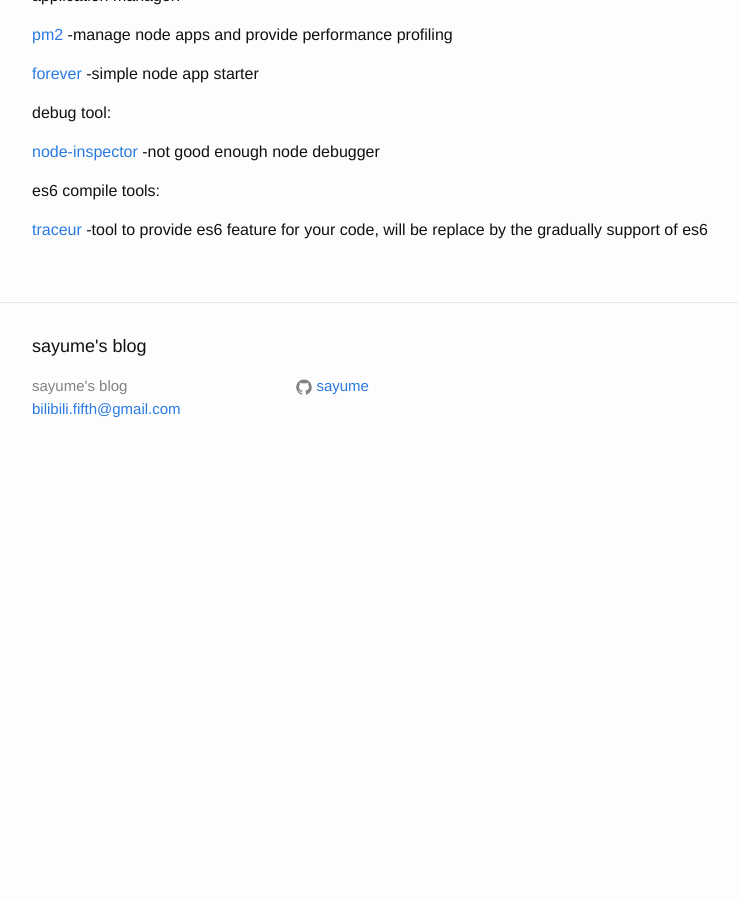
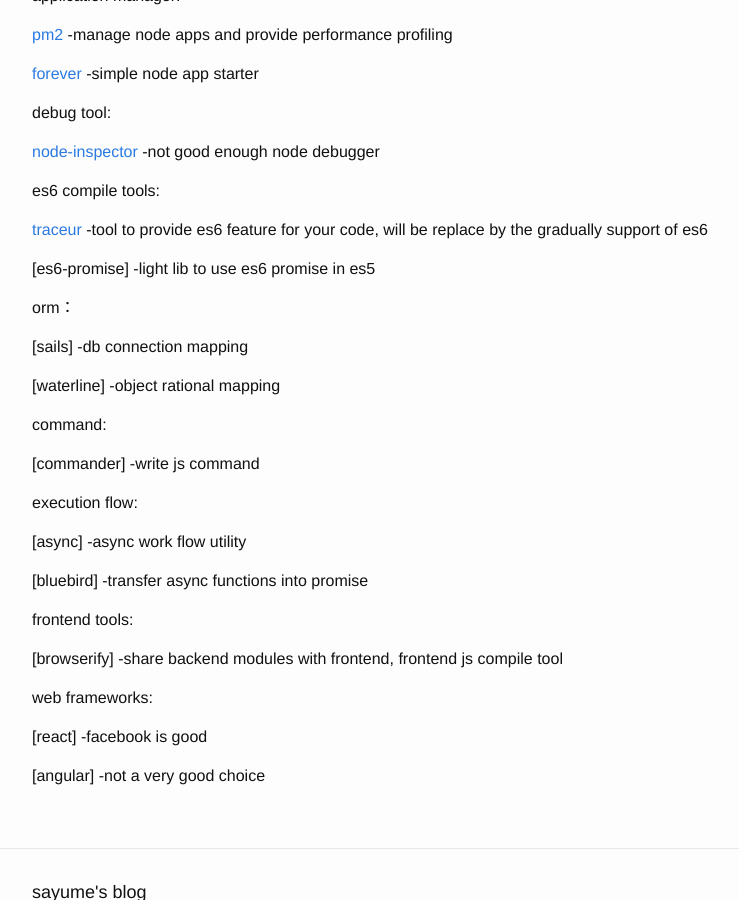
Before and after one commit to sayume/sayume.github.io, a Jekyll site: the page built from _posts/2015-04-18-how-to-become-a-good-node-jser-(1).markdown, in a window 1280 px wide and 900 px high, scrolled down 1068 px. Shown: the whole window, without its empty margins (238-977 px from the left). Built offline with Jekyll 4.4.1, drawn with Linux system fonts in a browser that asks for light colours; before the commit the page ends 1548 px from its top, so only the background shows below that; some of the changed text lies outside the part shown.

Commit message:
add a post.

```diff
--- a/_posts/2015-04-18-how-to-become-a-good-node-jser-(1).markdown
+++ b/_posts/2015-04-18-how-to-become-a-good-node-jser-(1).markdown
@@ -60,6 +60,34 @@
 
 [traceur]    -tool to provide es6 feature for your code, will be replace by the gradually support of es6
 
+[es6-promise]     -light lib to use es6 promise in es5
+
+orm：
+
+[sails]   -db connection mapping
+
+[waterline]    -object rational mapping
+
+command:
+
+[commander]    -write js command
+
+execution flow:
+
+[async]      -async work flow utility
+
+[bluebird]     -transfer async functions into promise
+
+frontend tools:
+
+[browserify]    -share backend modules with frontend, frontend js compile tool
+
+web frameworks:
+
+[react]    -facebook is good
+
+[angular]     -not a very good choice
+
 
 [express]:  https://github.com/strongloop/express
 [restify]:  https://github.com/mcavage/node-restify
--- a/_posts/2015-04-19-how-to-become-a-good-noder-(2).markdown
+++ b/_posts/2015-04-19-how-to-become-a-good-noder-(2).markdown
@@ -1,6 +1,6 @@
 ---
 layout: post
-title:  "How to become a good node.js-er (1)"
+title:  "How to become a good node.js-er (2)"
 date:   2015-04-18
 categories: jekyll update
 ---
```
Also changed, not shown: other parts of _posts/2015-04-18-how-to-become-a-good-node-jser-(1).markdown (+1 -1 lines), _posts/2015-06-20-why-react-is-good.markdown (added, +35 -0 lines).
